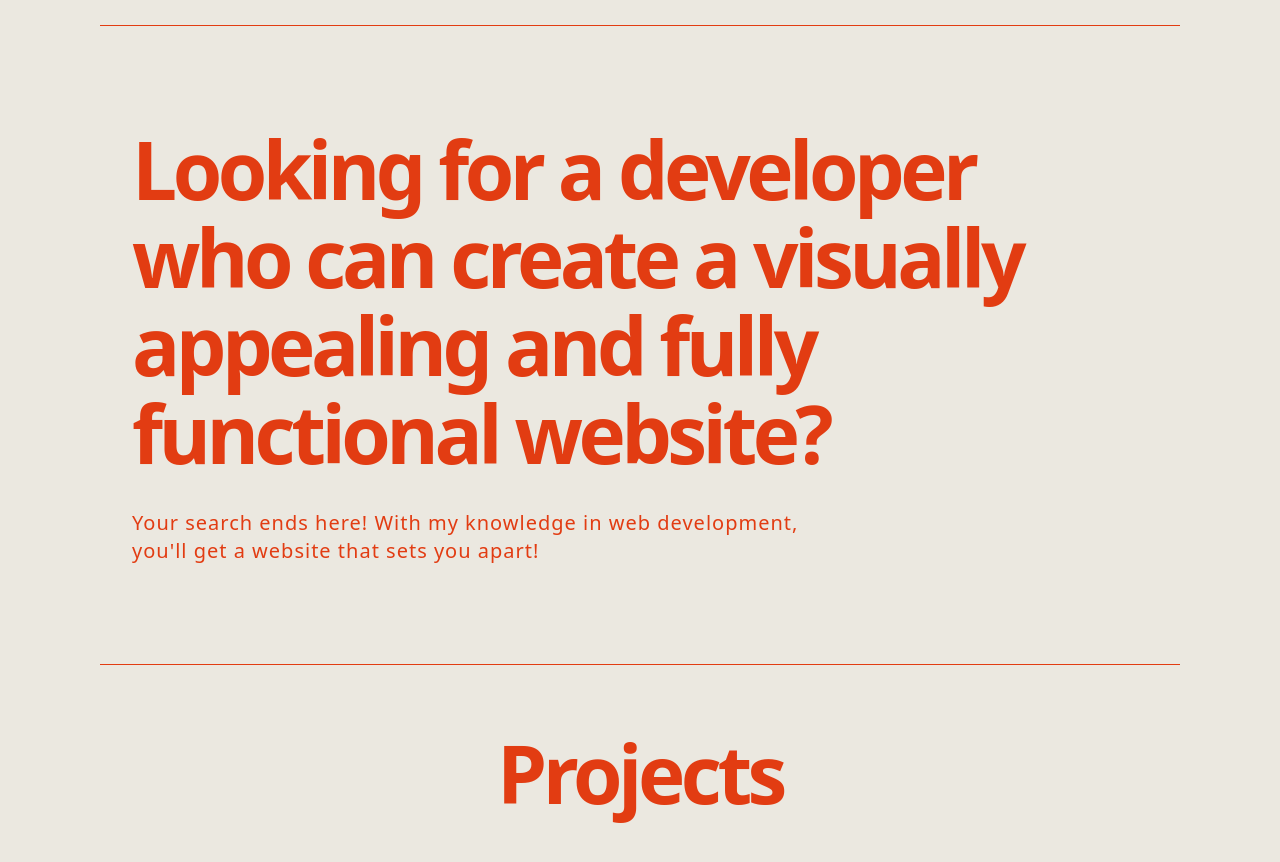
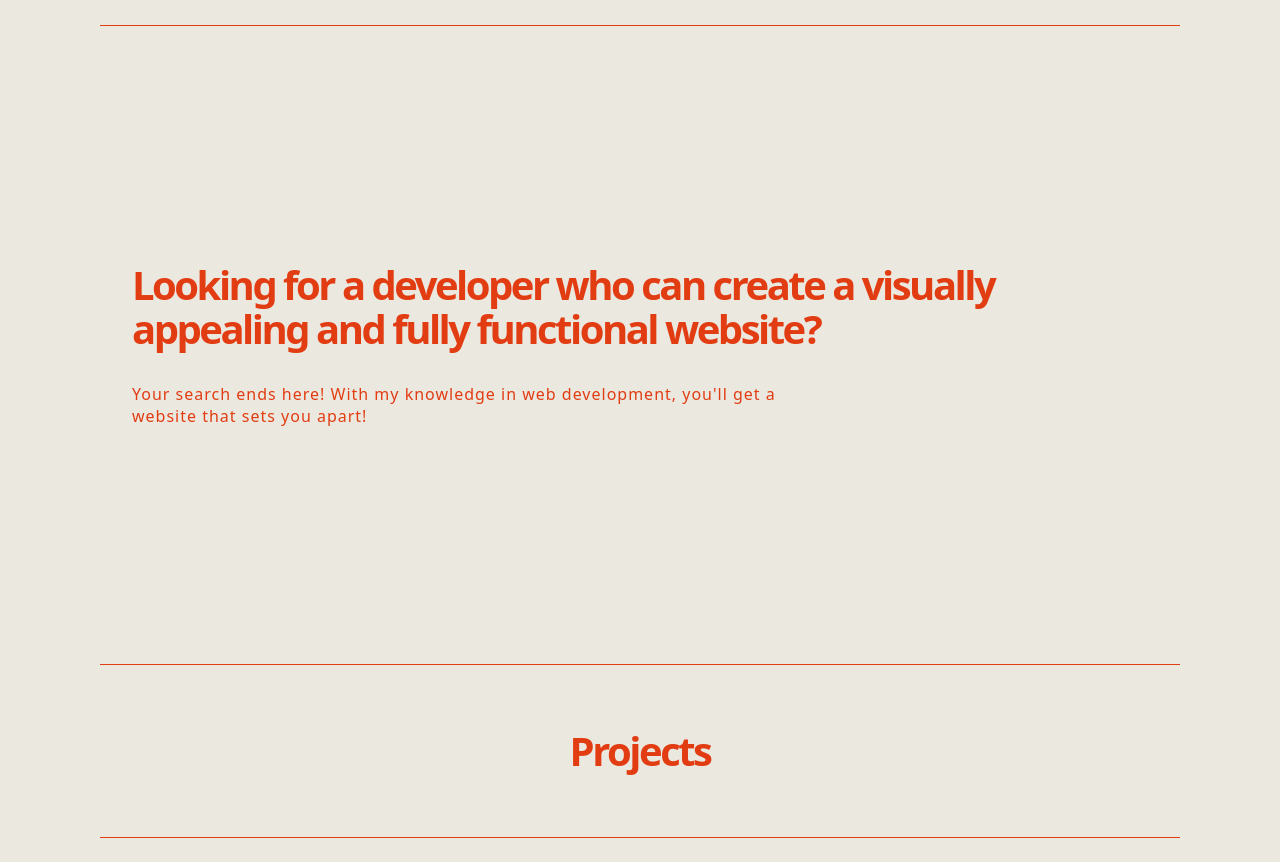
Before and after one commit to michaelcanonizado/michaelcanonizado, a Next.js app: page / in a window 1280 px wide. Shown: the part 840-1702 px from the top of the page. Built offline with nearby package versions, Linux system fonts and the light colour scheme.

Commit message:
chore: modify font sizes, making them smaller

```diff
--- a/src/app/_sections/hero.tsx
+++ b/src/app/_sections/hero.tsx
@@ -5,7 +5,7 @@ const Hero = () => {
   return (
     <section className='hero-height mb-xl flex w-full flex-col justify-end overflow-hidden pb-md text-center'>
       <div className='flex grow flex-col items-center justify-center space-y-md'>
-        <div className='text-heading space-y-[-8px]'>
+        <div className='text-display space-y-[-8px]'>
           <div>
             <p className=''>creator.</p>
           </div>
--- a/src/styles/globals.css
+++ b/src/styles/globals.css
@@ -74,23 +74,35 @@
   /* height: calc(100vh - (64px * 2)); */
   min-height: 650px;
 }
-.text-display {
+/* .text-display {
   font-size: calc((177 / 16) * 1rem);
   letter-spacing: calc((-6 / 16) * 1rem);
   line-height: 0.95;
   font-weight: 800;
-}
-.text-heading {
+} */
+/* .text-heading {
+  font-size: calc((80 / 16) * 1rem);
+  letter-spacing: calc((-4.5 / 16) * 1rem);
+  line-height: 1.1;
+  font-weight: 700;
+} */
+.text-display {
   font-size: calc((80 / 16) * 1rem);
   letter-spacing: calc((-4.5 / 16) * 1rem);
   line-height: 1.1;
   font-weight: 700;
 }
+.text-heading {
+  font-size: calc((40 / 16) * 1rem);
+  letter-spacing: calc((-2.5 / 16) * 1rem);
+  line-height: 1.1;
+  font-weight: 700;
+}
 .text-body {
-  font-size: calc((20 / 16) * 1rem);
+  font-size: calc((16 / 16) * 1rem);
   letter-spacing: calc((1 / 16) * 1rem);
   line-height: 1.4;
-  font-weight: 400;
+  font-weight: 500;
 }
 .text-sub {
   font-size: calc((14 / 16) * 1rem);
```
